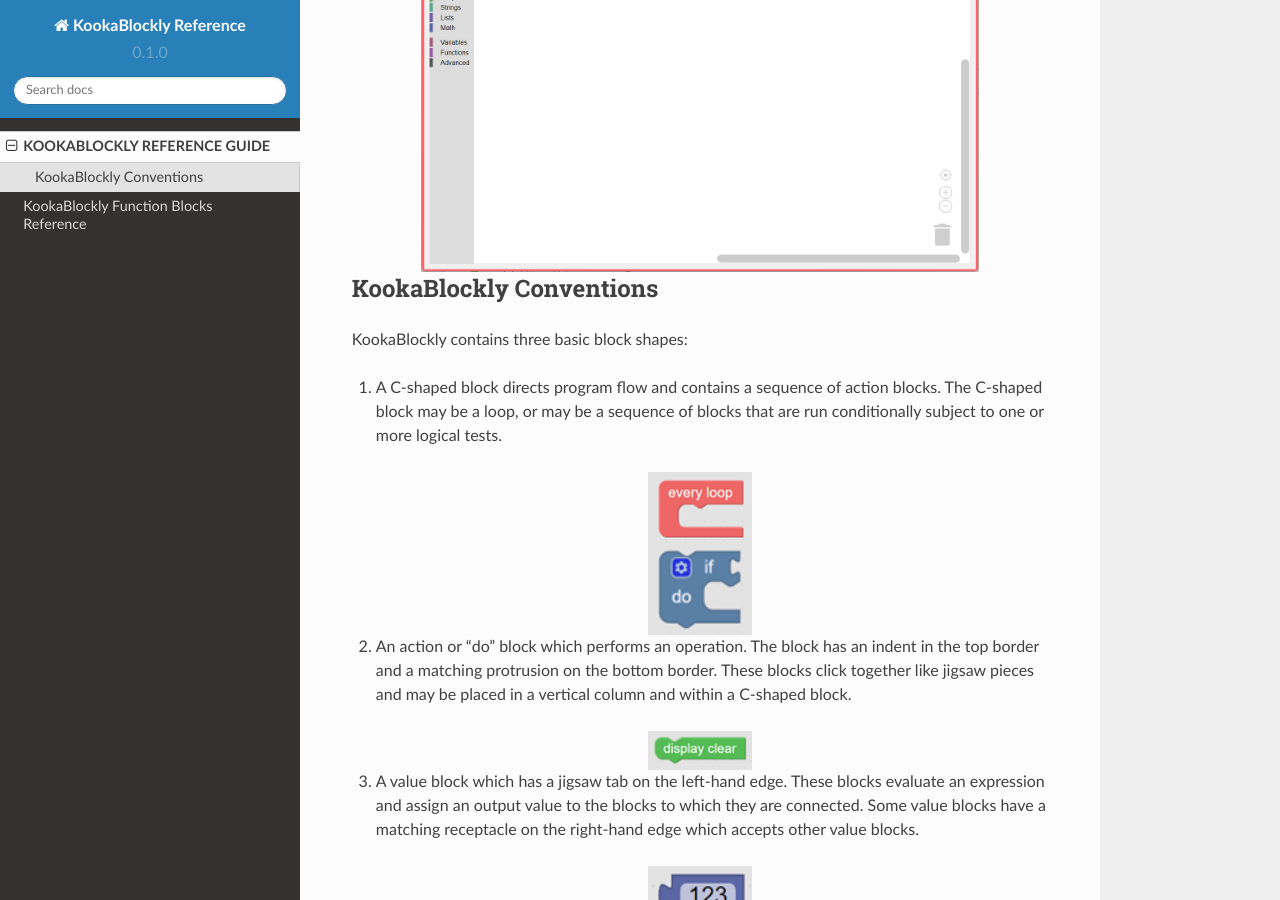
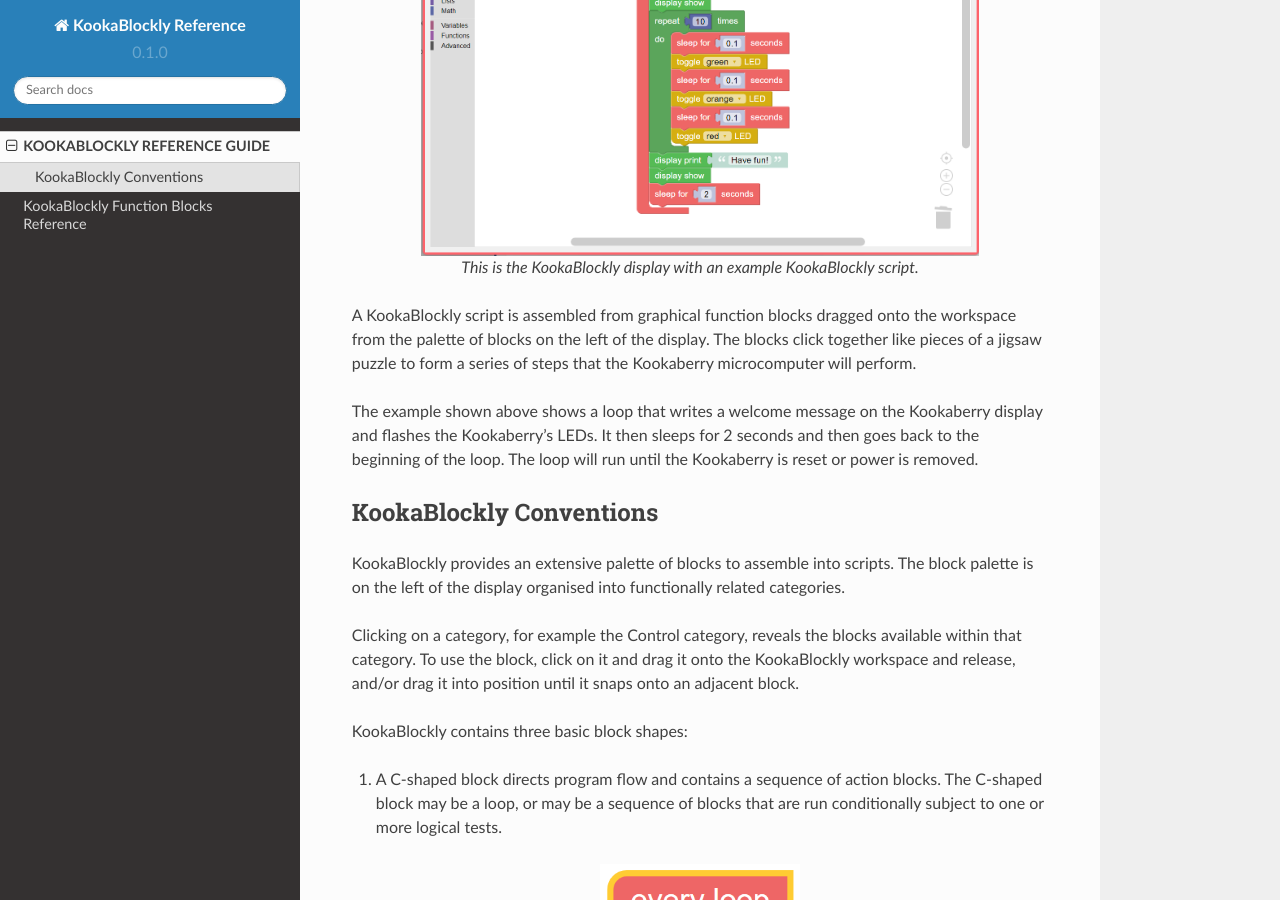
Before and after one commit to TDStrasser/KookaBlockly-Reference, a Sphinx documentation site: the page built from docs/source/conventions.rst, in a window 1280 px wide and 900 px high, scrolled down 439 px. Built offline with Sphinx 7.4.7 and the Read the Docs theme 2.0.0, drawn with Linux system fonts in a browser that asks for light colours.

Commit message:
Improving images

```diff
--- a/docs/source/conventions.rst
+++ b/docs/source/conventions.rst
@@ -4,55 +4,66 @@
 
 This reference guide provides a reference for each of the Blocks in the 18 multi coloured KookaBlockly categories.
 
-.. image:: images/kblockly-canvas.png
+.. figure:: images/kblockly-welcome-script.png
    :width: 80%
    :align: center
    :alt: KookaBlockly Canvas
 
+   This is the KookaBlockly display with an example KookaBlockly script.
+
+A KookaBlockly script is assembled from graphical function blocks dragged onto the workspace from the palette of blocks on the left of the display.  The blocks click together like pieces of a jigsaw puzzle to form a series of steps that the Kookaberry microcomputer will perform.
+
+The example shown above shows a loop that writes a welcome message on the Kookaberry display and flashes the Kookaberry's LEDs.  It then sleeps for 2 seconds and then goes back to the beginning of the loop.  The loop will run until the Kookaberry is reset or power is removed.
+
+
 KookaBlockly Conventions
 ========================
+
+KookaBlockly provides an extensive palette of blocks to assemble into scripts.  The block palette is on the left of the display organised into functionally related categories.
+
+Clicking on a category, for example the Control category, reveals the blocks available within that category.  To use the block, click on it and drag it onto the KookaBlockly workspace and release, and/or drag it into position until it snaps onto an adjacent block.
 
 KookaBlockly contains three basic block shapes:
 
 1.	A C-shaped block directs program flow and contains a sequence of action blocks.  The C-shaped block may be a loop, or may be a sequence of blocks that are run conditionally subject to one or more logical tests.
 
 .. image:: images/every-loop.png
-   :width: 15%
+   :width: 200
    :align: center
 
 .. image:: images/if-do.png
-   :width: 15%
-   :align: center
+   :width: 200
+   :align: right
 
 2.	An action or “do” block which performs an operation.  The block has an indent in the top border and a matching protrusion on the bottom border.  These blocks click together like jigsaw pieces and may be placed in a vertical column and within a C-shaped block.
 
 .. image:: images/display-clear.png
-   :width: 15%
+   :width: 200
    :align: center
 
 
 3.	A value block which has a jigsaw tab on the left-hand edge.  These blocks evaluate an expression and assign an output value to the blocks to which they are connected.  Some value blocks have a matching receptacle on the right-hand edge which accepts other value blocks.
 
 .. image:: images/maths-number.png
-   :width: 15%
+   :width: 200
    :align: center
 
 .. image:: images/maths-squareroot.png
-   :width: 15%
-   :align: center
+   :width: 200
+   :align: right
 
 
 Some blocks have configuration options denoted by a cog symbol.  Clicking on the cog symbol presents options that may be used to configure the block.
 
 .. image:: images/if-do-config.png
-   :width: 20%
+   :width: 200
    :align: center
 
 
 Right-clicking on a block also presents a set of option as below.  These include: duplicate the current block; add a comment; collapse the block into a compact presentation or expand a collapsed block; disable or enable a block; remove the block from the program; or display some Help text about the block (if the Help text has been provided).
 
 .. image:: images/if-do-rightclick.png
-   :width: 15%
+   :width: 200
    :align: center
 
 
```
Also changed, not shown: docs/source/images/display-clear.png, docs/source/images/every-loop.png, docs/source/images/if-do-config.png, docs/source/images/if-do-rightclick.png, docs/source/images/if-do.png, docs/source/images/kblockly-welcome-script.png (added), docs/source/images/maths-number.png, docs/source/images/maths-squareroot.png.
